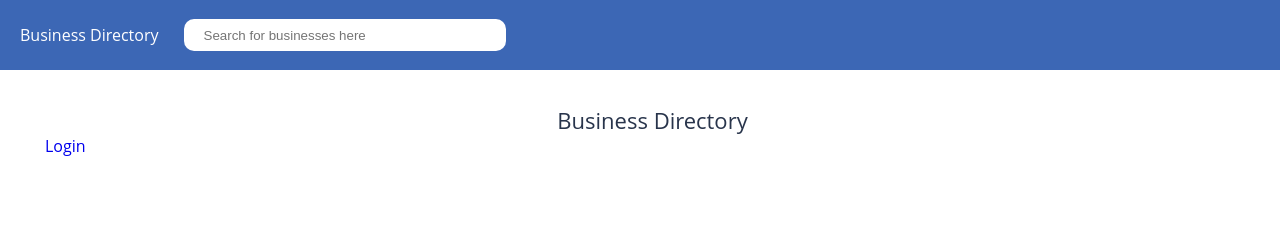
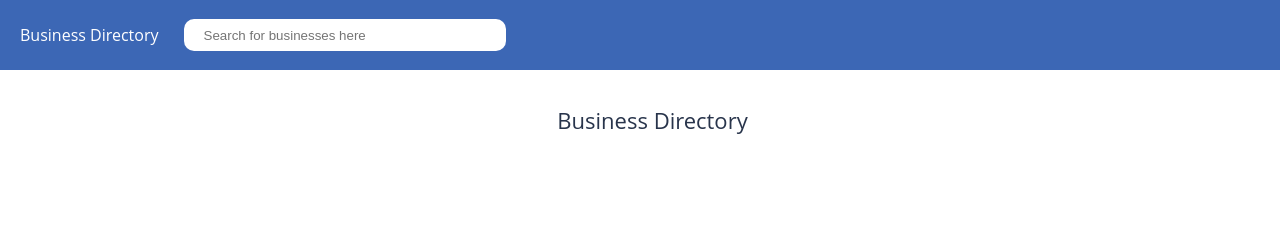
Before and after one commit to kobomarun/facebook.reactjs, a React (Create React App) app: page / in a window 1280 px wide. Shown: the top 225 px of the page. Built offline with nearby package versions, Linux system fonts and the light colour scheme.

Commit message:
fix login netlify bug

```diff
--- a/src/Home.js
+++ b/src/Home.js
@@ -18,7 +18,6 @@ const Home = (props) => {
                 <section className="dashboard">
                 <h1 className="ft-left">Business Directory</h1>
                     <div className="home-cardholder">
-                    <Link to="/login">Login</Link>
                         { props.state.business.business.map(row => {
                             return (
                                 <div className="card">
```
